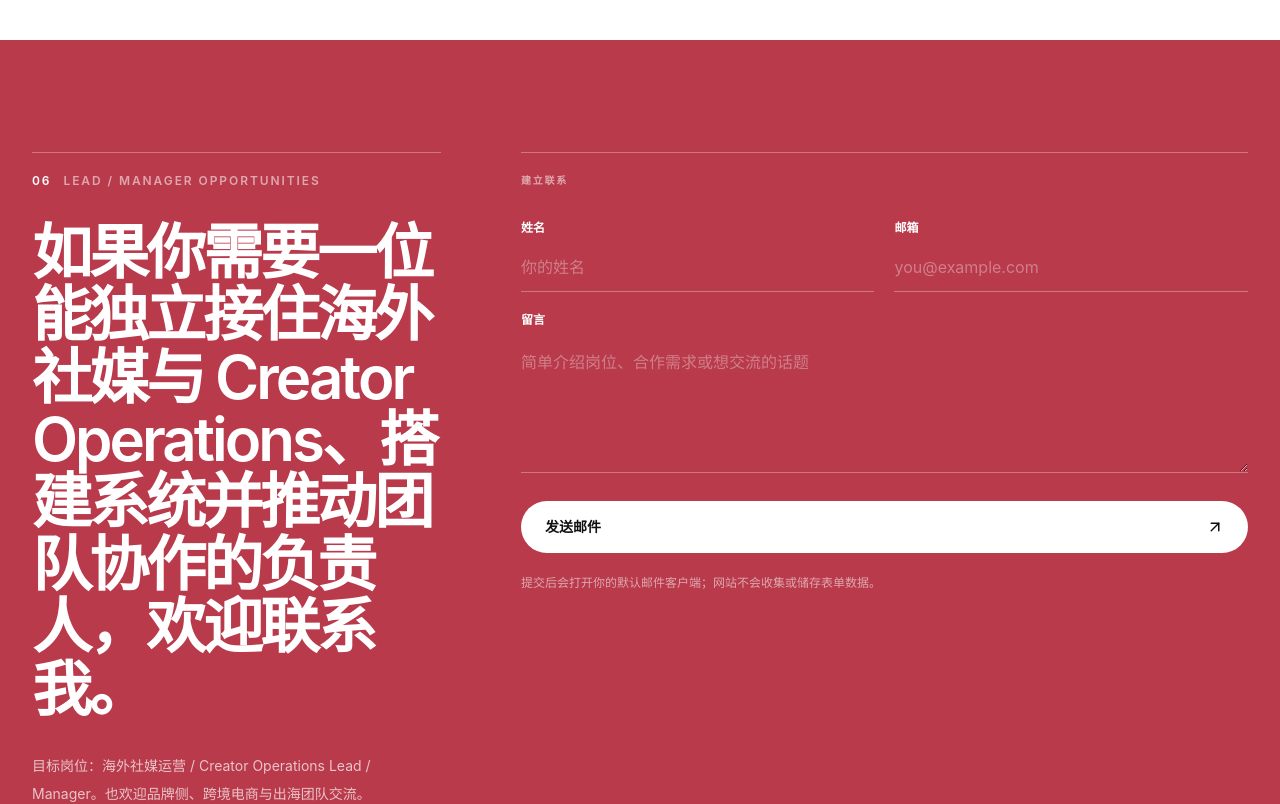
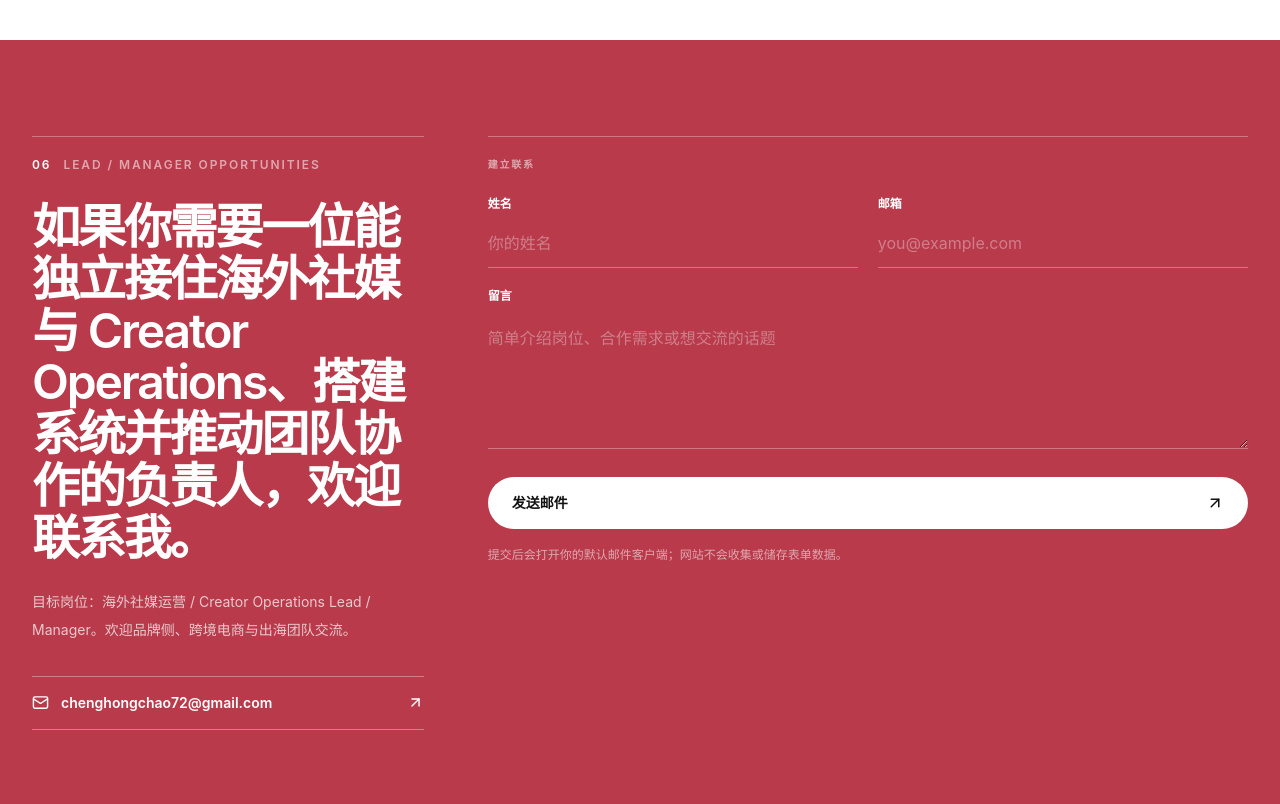
Before and after one commit to chenghongchao/cien-work, a Next.js app: page / in a window 1280 px wide. Shown: the part 10020-10824 px from the top of the page. Built offline with nearby package versions, Linux system fonts and the light colour scheme; no server answers.

Commit message:
Reduce contact section visual weight

```diff
--- a/src/components/sections/contact-section.tsx
+++ b/src/components/sections/contact-section.tsx
@@ -13,43 +13,43 @@ export function ContactSection() {
   const copy = ui[language];
 
   return (
-    <section id="contact" className="scroll-mt-20 bg-accent py-20 text-white sm:py-24 lg:py-28">
+    <section id="contact" className="scroll-mt-20 bg-accent py-16 text-white sm:py-20 lg:py-24">
       <div className="container-shell">
-        <div className="grid gap-12 lg:grid-cols-[0.72fr_1.28fr] lg:gap-20">
+        <div className="grid gap-10 lg:grid-cols-[0.68fr_1.32fr] lg:gap-16">
           <div>
             <div className="flex gap-3 border-t border-white/30 pt-5 text-xs font-semibold uppercase tracking-[0.16em]">
               <span>06</span>
               <span className="text-white/55">{copy.sectionContactKicker}</span>
             </div>
 
-            <h2 className="mt-8 max-w-xl text-4xl font-semibold leading-[1.04] tracking-[-0.05em] sm:text-5xl lg:text-6xl">
+            <h2 className="mt-7 max-w-lg text-3xl font-semibold leading-[1.08] tracking-[-0.045em] sm:text-4xl lg:text-5xl">
               {copy.contactTitle}
             </h2>
 
-            <p className="mt-8 max-w-lg text-sm leading-7 text-white/70">
+            <p className="mt-6 max-w-lg text-sm leading-7 text-white/72">
               {language === "zh"
-                ? "目标岗位：海外社媒运营 / Creator Operations Lead / Manager。也欢迎品牌侧、跨境电商与出海团队交流。"
-                : "Target roles: Social Media Operations / Creator Operations Lead or Manager. Open to brand-side and cross-border opportunities focused on North America."}
+                ? "目标岗位：海外社媒运营 / Creator Operations Lead / Manager。欢迎品牌侧、跨境电商与出海团队交流。"
+                : "Target roles: Social Media Operations / Creator Operations Lead or Manager. Open to brand-side and cross-border teams focused on North America."}
             </p>
 
             <a
               href={`mailto:${profile.email}`}
-              className="mt-10 flex max-w-xl items-center justify-between border-y border-white/35 py-5 text-sm font-semibold transition-colors hover:border-white"
+              className="mt-8 flex max-w-lg items-center justify-between border-y border-white/35 py-4 text-sm font-semibold transition-colors hover:border-white"
             >
               <span className="flex items-center gap-3">
-                <Mail size={18} aria-hidden="true" />
+                <Mail size={17} aria-hidden="true" />
                 {profile.email}
               </span>
-              <ArrowUpRight size={18} aria-hidden="true" />
+              <ArrowUpRight size={17} aria-hidden="true" />
             </a>
           </div>
 
           <div className="border-t border-white/30 pt-5">
-            <p className="mb-8 text-[10px] font-bold uppercase tracking-[0.18em] text-white/55">
+            <p className="mb-6 text-[10px] font-bold uppercase tracking-[0.18em] text-white/55">
               {copy.sectionContact}
             </p>
             <ContactForm />
-            <p className="mt-5 max-w-xl text-xs leading-5 text-white/55">
+            <p className="mt-4 max-w-xl text-xs leading-5 text-white/55">
               {copy.contactNote}
             </p>
           </div>
```
